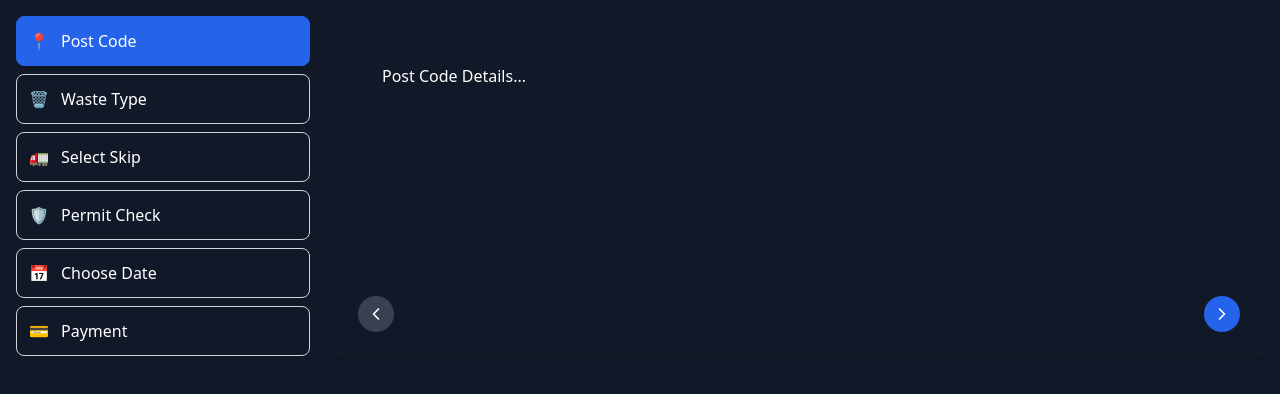
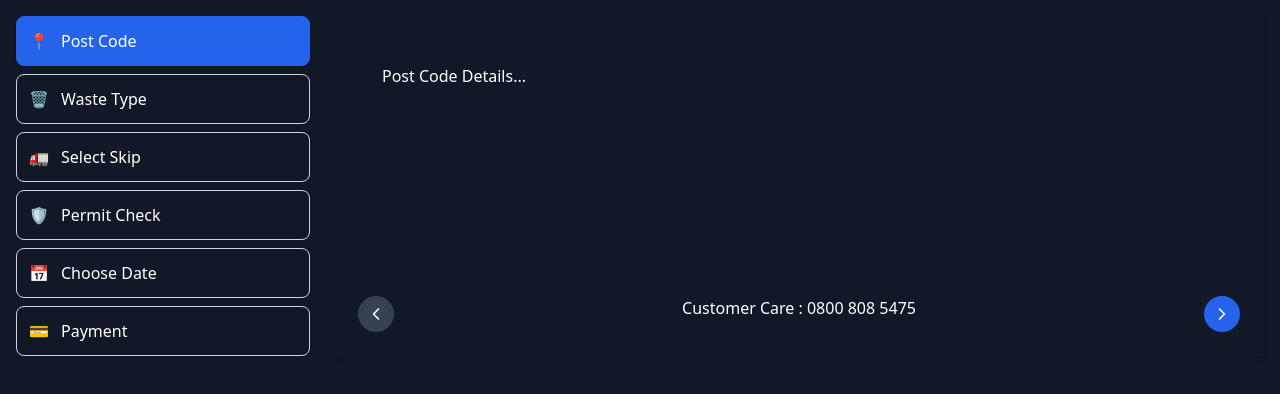
Before and after one commit to kumarawmpapp/waste-manager-5, a React (Vite) app: page / in a window 1280 px wide. Shown: the top 394 px of the page. Built offline with nearby package versions, Linux system fonts and the light colour scheme.

Commit message:
add customer care

```diff
--- a/src/components/OrderProcessWizard.tsx
+++ b/src/components/OrderProcessWizard.tsx
@@ -68,11 +68,19 @@ export default function OrderProcessWizard() {
       <div className="md:col-span-3 p-6 shadow-md flex flex-col justify-between max-h-[calc(100vh-100px)] overflow-y-auto">
         <div className="flex-1 overflow-y-auto">{renderStepContent()}</div>
         <div className="mt-4 flex justify-between">
-          <button onClick={handleBack}  className="p-2 rounded-full bg-gray-700 hover:bg-gray-600">
+          <button
+            onClick={handleBack}
+            className="p-2 rounded-full bg-gray-700 hover:bg-gray-600"
+          >
             <ChevronLeft size={20} />
           </button>
-
-          <button onClick={handleNext}  className="p-2 rounded-full bg-blue-600 hover:bg-blue-700">
+          <div>
+            <h1>Customer Care : 0800 808 5475</h1>
+          </div>
+          <button
+            onClick={handleNext}
+            className="p-2 rounded-full bg-blue-600 hover:bg-blue-700"
+          >
             <ChevronRight size={20} />
           </button>
         </div>
```
